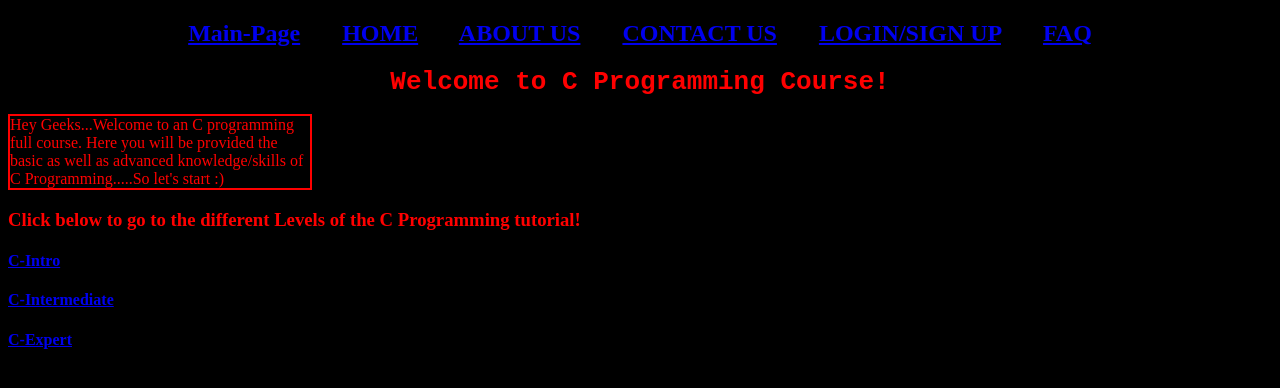
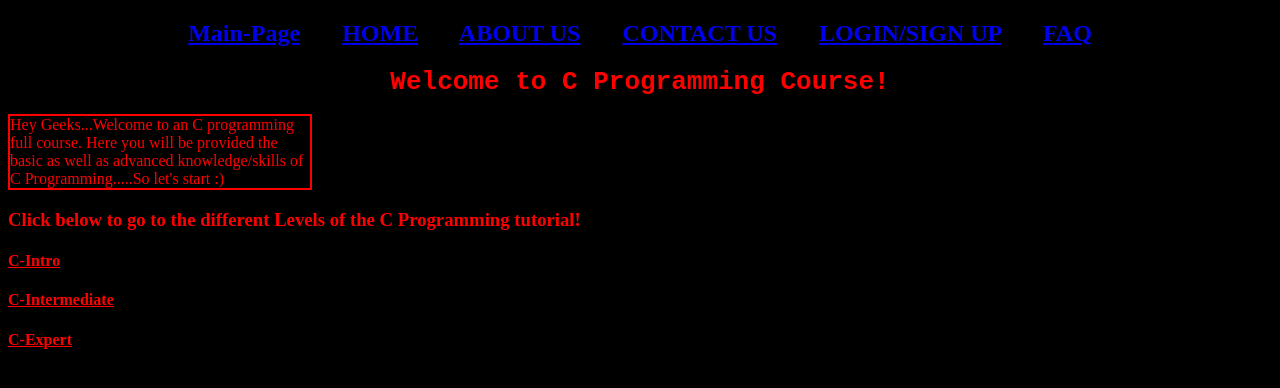
Before and after one commit to prabhjot-arora31/unchanged, a plain HTML site: page c.html in a window 1280 px wide. Drawn offline with Linux system fonts and the light colour scheme.

Commit message:
Update c.html

```diff
--- a/c.html
+++ b/c.html
@@ -27,13 +27,13 @@
     </p>
       <h3 style="color: red;">Click below to go to the different Levels of the C Programming tutorial!</h3>
      <h4>
-       <a href="cintro.html">C-Intro</a>
+       <a href="cintro.html" style="color: red;">C-Intro</a>
      </h4>
      <h4>
-      <a href="cinter.html">C-Intermediate</a>
+      <a href="cinter.html" style="color: red;">C-Intermediate</a>
     </h4>
     <h4>
-      <a href="cexpert.html">C-Expert</a>
+      <a href="cexpert.html" style="color: red;">C-Expert</a>
     </h4>
 </body>
 </html>
```
